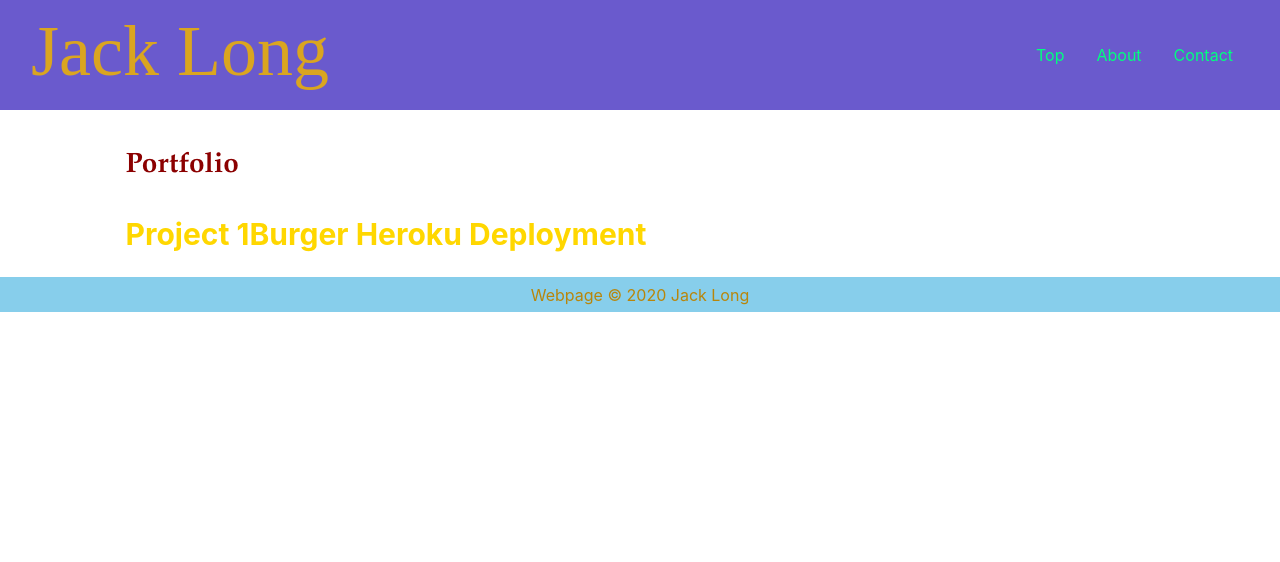
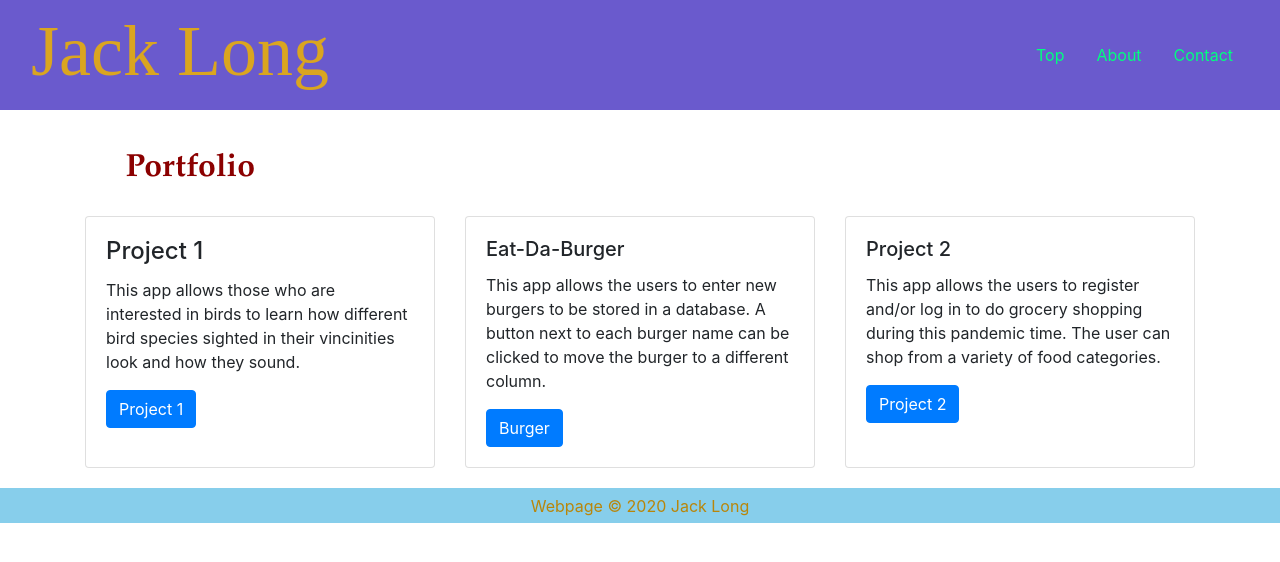
Before and after one commit to pjack76/portfolio, a plain HTML site: page portfolio.html in a window 1280 px wide. Drawn offline with nearby package versions, Linux system fonts and the light colour scheme.

Commit message:
restyled and added new content

```diff
--- a/portfolio.html
+++ b/portfolio.html
@@ -30,20 +30,44 @@
 
     <div class="container" style="margin-top: 150px;">
       <div class="row" style="padding-left: 5%;">
-        <h3 style="font-family: garamond; color: darkred;"><b>Portfolio</b></h3>
+        <h2 style="font-family: garamond; color: darkred; font-weight: bolder;">Portfolio</h2>
       </div>
 
-      <div class="row" style="margin-top: 20px; margin-bottom: 20px; padding-left: 5%;">
-        <a href="https://jepps2020.github.io/Project_1GWU/" target ="_blank" style="color: gold; font-size: 30px; font-weight: bolder;">
-          Project 1
-        </a>
-        <a href="https://shrouded-garden-01530.herokuapp.com/" target ="_blank" style="color: gold; font-size: 30px; font-weight: bolder;">
-          Burger Heroku Deployment
-        </a>
+      <div class="row" style="margin-top: 20px; margin-bottom: 20px;">
+        <div class="col-md-4 d-flex align-items-stretch">
+          <div class="card">
+            <div class="card-body">
+              <h4 class="card-title">Project 1</h4>
+              <p class="card-text">This app allows those who are interested in birds to learn how different bird species sighted in their vincinities look and how they sound. </p>
+              <a href="https://jepps2020.github.io/Project_1GWU/" class="btn btn-primary" target ="_blank">Project 1</a>
+            </div>
+          </div>
+        </div>
+
+        <div class="col-md-4 d-flex align-items-stretch">
+          <div class="card">
+            <div class="card-body">
+              <h5 class="card-title">Eat-Da-Burger</h5>
+              <p class="card-text">This app allows the users to enter new burgers to be stored in a database. A button next to each burger name can be clicked to move the burger to a different column.</p>
+              <a href="https://shrouded-garden-01530.herokuapp.com/" class="btn btn-primary" target ="_blank">Burger</a>
+            </div>
+          </div>
+        </div>
+
+        <div class="col-md-4 d-flex align-items-stretch">
+          <div class="card">
+            <div class="card-body">
+              <h5 class="card-title">Project 2</h5>
+              <p class="card-text">This app allows the users to register and/or log in to do grocery shopping during this pandemic time.  The user can shop from a variety of food categories.</p>
+              <a href="https://lit-ocean-92189.herokuapp.com/" class="btn btn-primary" target ="_blank">Project 2</a>
+            </div>
+          </div>
+        </div>
       </div>
     </div>
+
     <footer style="color:darkgoldenrod; background-color: skyblue; font-size: 16px; text-align: center; height: 35px; padding-top: 6px;">
-    Webpage © 2020 Jack Long</footer>
+      Webpage © 2020 Jack Long
     </footer>
   </body>
 </html>
```
